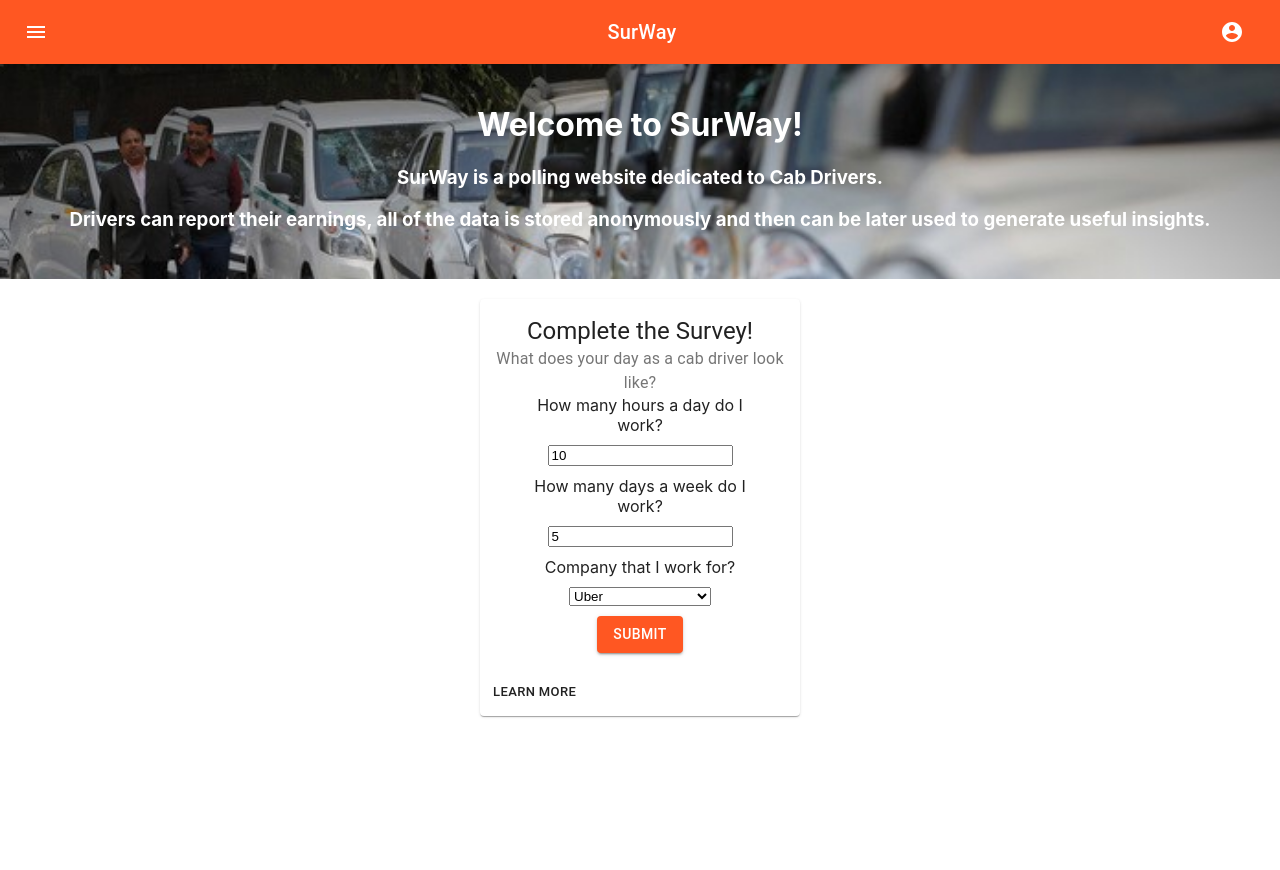
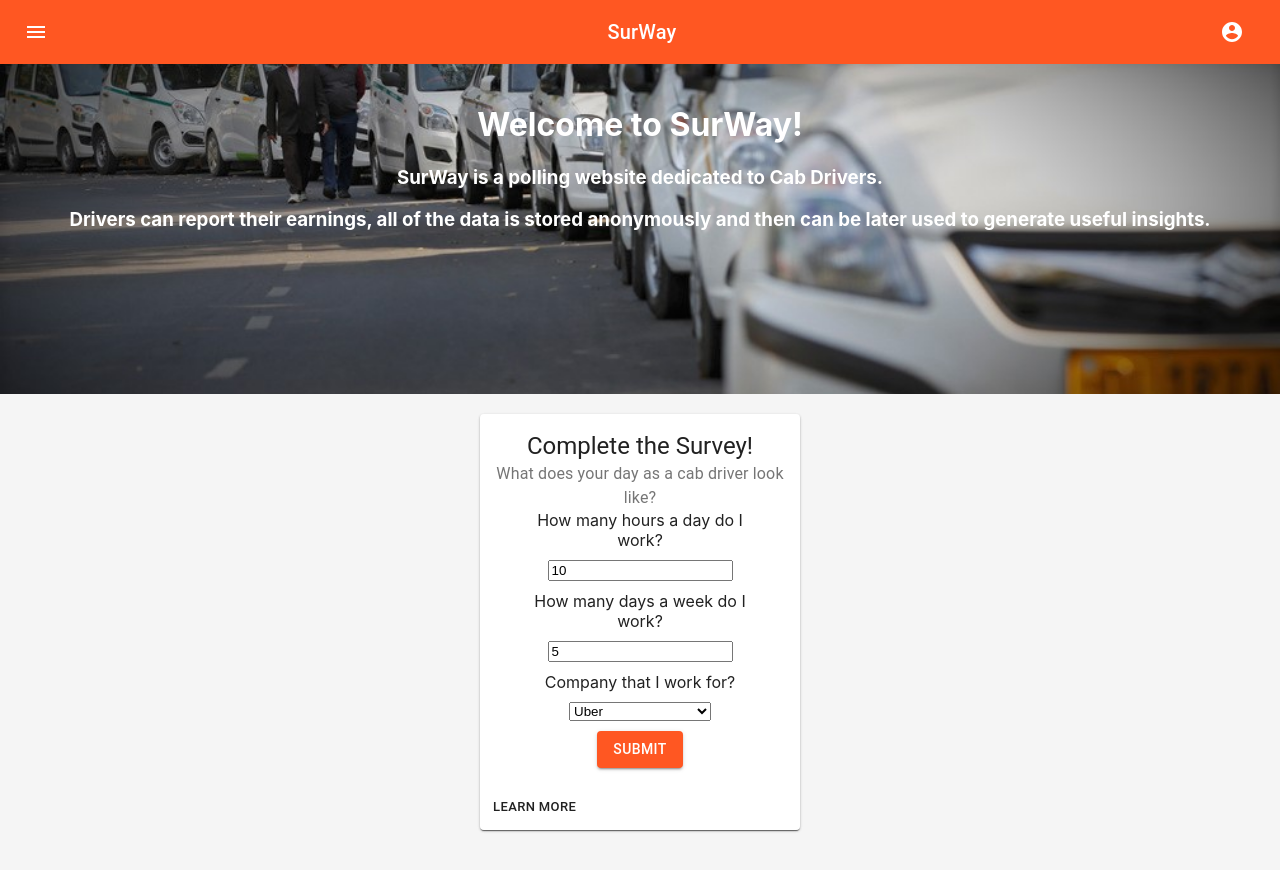
Before and after one commit to michael-1017/survey, a React (Create React App) app in the folder react/sur-way-app/: page / in a window 1280 px wide. Shown: the top 870 px of the page. Before the commit the page ends 800 px from the top, so only its background shows below. Built offline with nearby package versions, Linux system fonts and the light colour scheme.

Commit message:
Added scrolling, and better sizing of items

```diff
--- a/react/sur-way-app/src/App.js
+++ b/react/sur-way-app/src/App.js
@@ -12,6 +12,7 @@ import Button from '@material-ui/core/Button';
 import Typography from '@material-ui/core/Typography';
 import BackGroundImage from '../src/assets/images/bg-2.jpg';
 import Grid from '@material-ui/core/Grid';
+import Paper from '@material-ui/core/Paper';
 
 
 
@@ -53,7 +54,7 @@ class App extends Component {
               backgroundPosition: "center center",
               backgroundSize: "cover",
               backgroundAttachment: "fixed",
-              paddingBottom: '30px', paddingTop: '20px'
+              paddingBottom: '30px', paddingTop: '20px',height:"35vh",
             }}>
 
             <h1>Welcome to SurWay!</h1>
@@ -62,10 +63,13 @@ class App extends Component {
 
           </Box>
           <Grid container justify="center" style={{
-            paddingBottom: '30px', paddingTop: '20px'
+            paddingBottom: '30px', paddingTop: '20px',
+              height:"75vh",
+              background:'#F5F5F5',
           }}>
 
             <Box width={1 / 4}>
+            <Paper >
               <Card className={classes.card} >
                 <CardContent>
                   <Typography variant="h5" component="h2">
@@ -90,6 +94,7 @@ class App extends Component {
                   <Button size="small">Learn More</Button>
                 </CardActions>
               </Card>
+              </Paper>
             </Box>
           </Grid>
 
```
